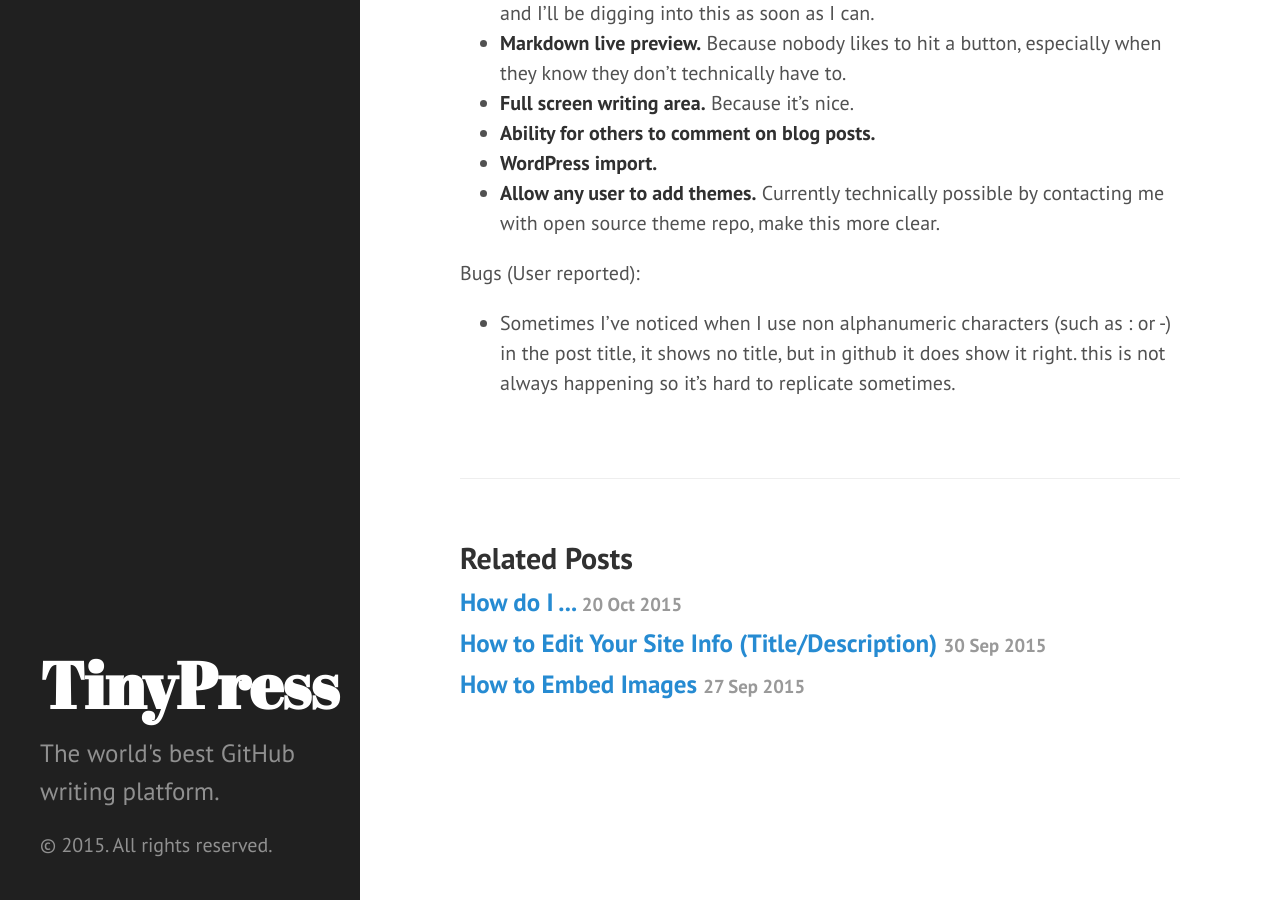
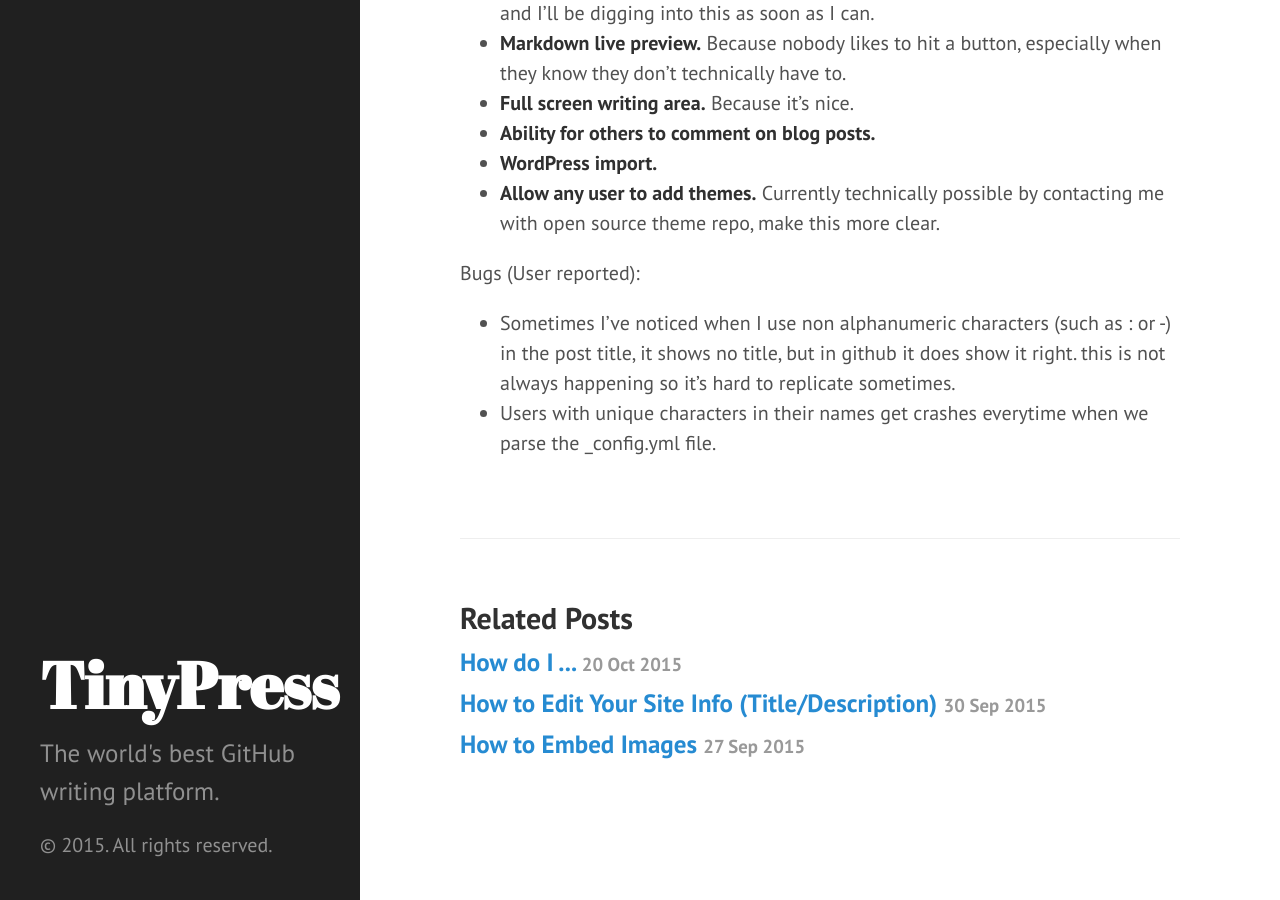
Before and after one commit to fugabi/tinypressco.github.io, a Jekyll site: the page built from _posts/2015-10-18-on-hacker-news.markdown, in a window 1280 px wide and 900 px high, scrolled down 1372 px. Built offline with Jekyll 4.4.1, drawn with Linux system fonts in a browser that asks for light colours.

Commit message:
Post update: On Hacker News!

```diff
--- a/_posts/2015-10-18-on-hacker-news.markdown
+++ b/_posts/2015-10-18-on-hacker-news.markdown
@@ -28,3 +28,4 @@ Cataloging feature requests:
 Bugs (User reported):
 
 - Sometimes I've noticed when I use non alphanumeric characters (such as : or -) in the post title, it shows no title, but in github it does show it right. this is not always happening so it's hard to replicate sometimes.
+- Users with unique characters in their names get crashes everytime when we parse the _config.yml file.
```
